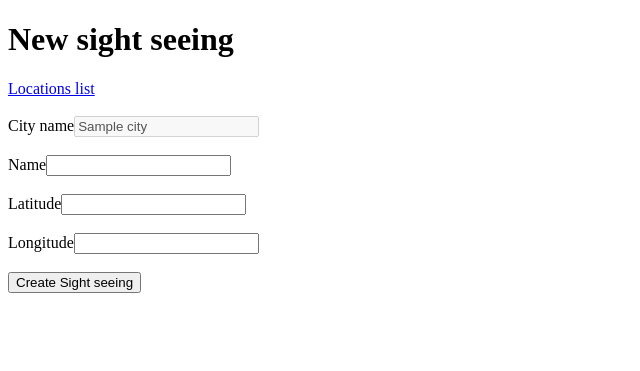
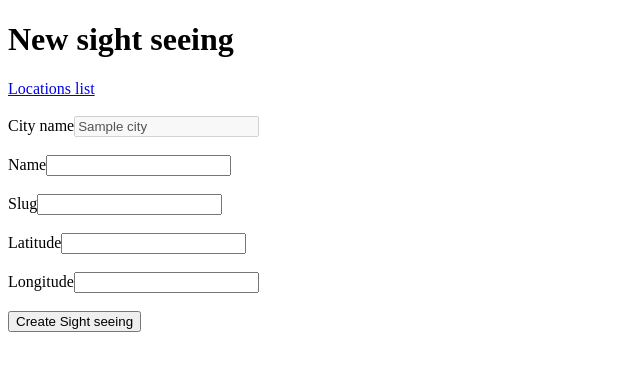
Before and after one commit to dobrinov/tripmustsees, a Rails app: page /admin/countries/1/cities/1/sight_seeings/new in a window 1280 px wide. Shown: the top 371 px of the page, without its empty margins (0-640 px from the left). Run offline with Rails 7, Linux system fonts and the light colour scheme; tables that the repository leaves empty hold one stand-in row (values such as "Sample post"); some libraries are stand-ins or nearby versions.

Commit message:
Implement slug support

```diff
--- a/app/controllers/admin/cities_controller.rb
+++ b/app/controllers/admin/cities_controller.rb
@@ -31,7 +31,7 @@ module Admin
 
     def city_params
       if params[:city].present?
-        params[:city].permit(:name, :latitude, :longitude, :default_zoom_level)
+        params[:city].permit(:name, :slug, :latitude, :longitude, :default_zoom_level)
       else
         {}
       end
--- a/app/controllers/admin/countries_controller.rb
+++ b/app/controllers/admin/countries_controller.rb
@@ -23,7 +23,7 @@ module Admin
 
     def country_params
       if params[:country].present?
-        params[:country].permit(:name, :latitude, :longitude, :default_zoom_level)
+        params[:country].permit(:name, :slug, :latitude, :longitude, :default_zoom_level)
       else
         {}
       end
--- a/app/controllers/admin/sight_seeings_controller.rb
+++ b/app/controllers/admin/sight_seeings_controller.rb
@@ -8,7 +8,7 @@ module Admin
       @sight_seeings = SightSeeing.all
 
       if @city.present?
-        @sight_seeings.where(city: @city)
+        @sight_seeings = @sight_seeings.where(city: @city)
       end
     end
 
@@ -57,7 +57,7 @@ module Admin
 
     def sight_seeing_params
       if params[:sight_seeing].present?
-        params[:sight_seeing].permit(:name, :latitude, :longitude)
+        params[:sight_seeing].permit(:name, :slug, :latitude, :longitude)
       else
         {}
       end
--- a/app/models/city.rb
+++ b/app/models/city.rb
@@ -6,8 +6,8 @@ class City < ActiveRecord::Base
 
   # Validations
   validates :name, presence: true
+  validates :slug, presence: true, uniqueness: true, format: { with: /[a-z_]+/ }
   validates :latitude, presence: true
   validates :longitude, presence: true
   validates :default_zoom_level, presence: true
-
 end
--- a/app/models/country.rb
+++ b/app/models/country.rb
@@ -5,6 +5,7 @@ class Country < ActiveRecord::Base
 
   # Validations
   validates :name, presence: true
+  validates :slug, presence: true, uniqueness: true, format: { with: /[a-z_]+/ }
   validates :latitude, presence: true
   validates :longitude, presence: true
   validates :default_zoom_level, presence: true
--- a/app/models/location.rb
+++ b/app/models/location.rb
@@ -5,6 +5,9 @@ class Location < ActiveRecord::Base
 
   # Validations
   validates :name, presence: true
+  validates :slug, presence: true,
+                   uniqueness: { scope: :city },
+                   format: { with: /[a-z_]+/ }
   validates :latitude, presence: true
   validates :longitude, presence: true
 
--- a/app/views/admin/cities/new.html.slim
+++ b/app/views/admin/cities/new.html.slim
@@ -8,6 +8,12 @@ br
 = form_for [:admin, :country, @city] do |city_form|
   = city_form.label :name
   = city_form.text_field :name
+
+  br
+  br
+
+  = city_form.label :slug
+  = city_form.text_field :slug
 
   br
   br
--- a/app/views/admin/countries/new.html.slim
+++ b/app/views/admin/countries/new.html.slim
@@ -8,6 +8,12 @@ br
 = form_for [:admin, @country] do |country_form|
   = country_form.label :name
   = country_form.text_field :name
+
+  br
+  br
+
+  = country_form.label :slug
+  = country_form.text_field :slug
 
   br
   br
--- a/app/views/admin/sight_seeings/_form.slim
+++ b/app/views/admin/sight_seeings/_form.slim
@@ -7,6 +7,12 @@
 
   = sight_seeing_form.label :name
   = sight_seeing_form.text_field :name
+
+  br
+  br
+
+  = sight_seeing_form.label :slug
+  = sight_seeing_form.text_field :slug
 
   br
   br
--- a/db/migrate/20141121084614_create_countries.rb
+++ b/db/migrate/20141121084614_create_countries.rb
@@ -2,6 +2,7 @@ class CreateCountries < ActiveRecord::Migration
   def change
     create_table :countries do |t|
       t.string :name
+      t.string :slug
       t.float :latitude
       t.float :longitude
       t.integer :default_zoom_level
--- a/db/migrate/20141121084622_create_cities.rb
+++ b/db/migrate/20141121084622_create_cities.rb
@@ -2,6 +2,7 @@ class CreateCities < ActiveRecord::Migration
   def change
     create_table :cities do |t|
       t.string :name
+      t.string :slug
       t.integer :country_id
       t.float :latitude
       t.float :longitude
--- a/db/migrate/20141121084644_create_locations.rb
+++ b/db/migrate/20141121084644_create_locations.rb
@@ -2,6 +2,7 @@ class CreateLocations < ActiveRecord::Migration
   def change
     create_table :locations do |t|
       t.string :name
+      t.string :slug
       t.string :type
       t.integer :city_id
       t.integer :sight_seeing_category_id
```
Also changed, not shown: spec/controllers/admin/cities_controller_spec.rb (+5 -1 lines), spec/controllers/admin/countries_controller_spec.rb (+5 -1 lines), spec/controllers/admin/sight_seeings_controller_spec.rb (+5 -1 lines), spec/factories.rb (+19 -1 lines), app/views/static_pages/landingpage.html.slim (line endings or trailing spaces), db/schema.rb.
